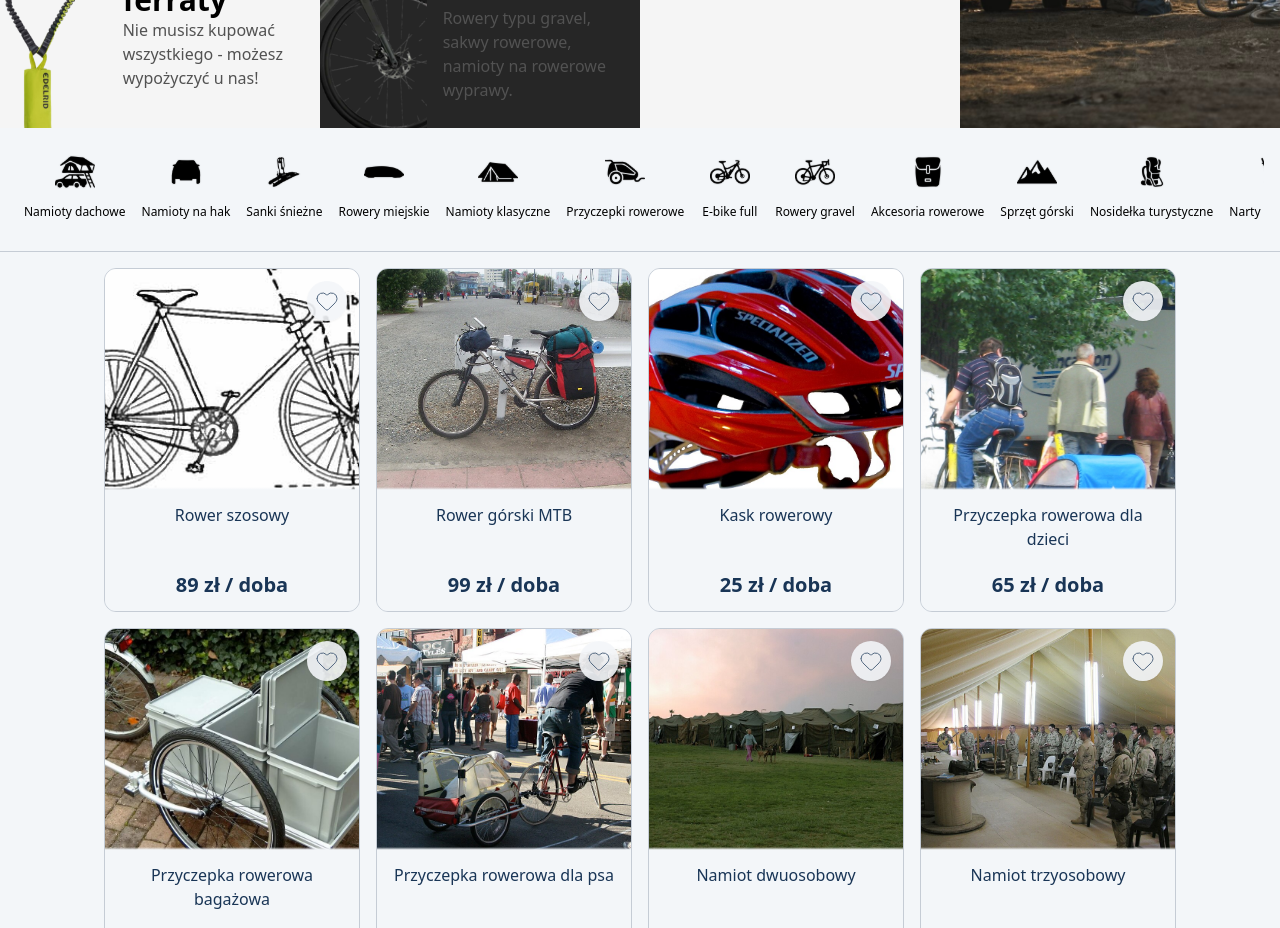
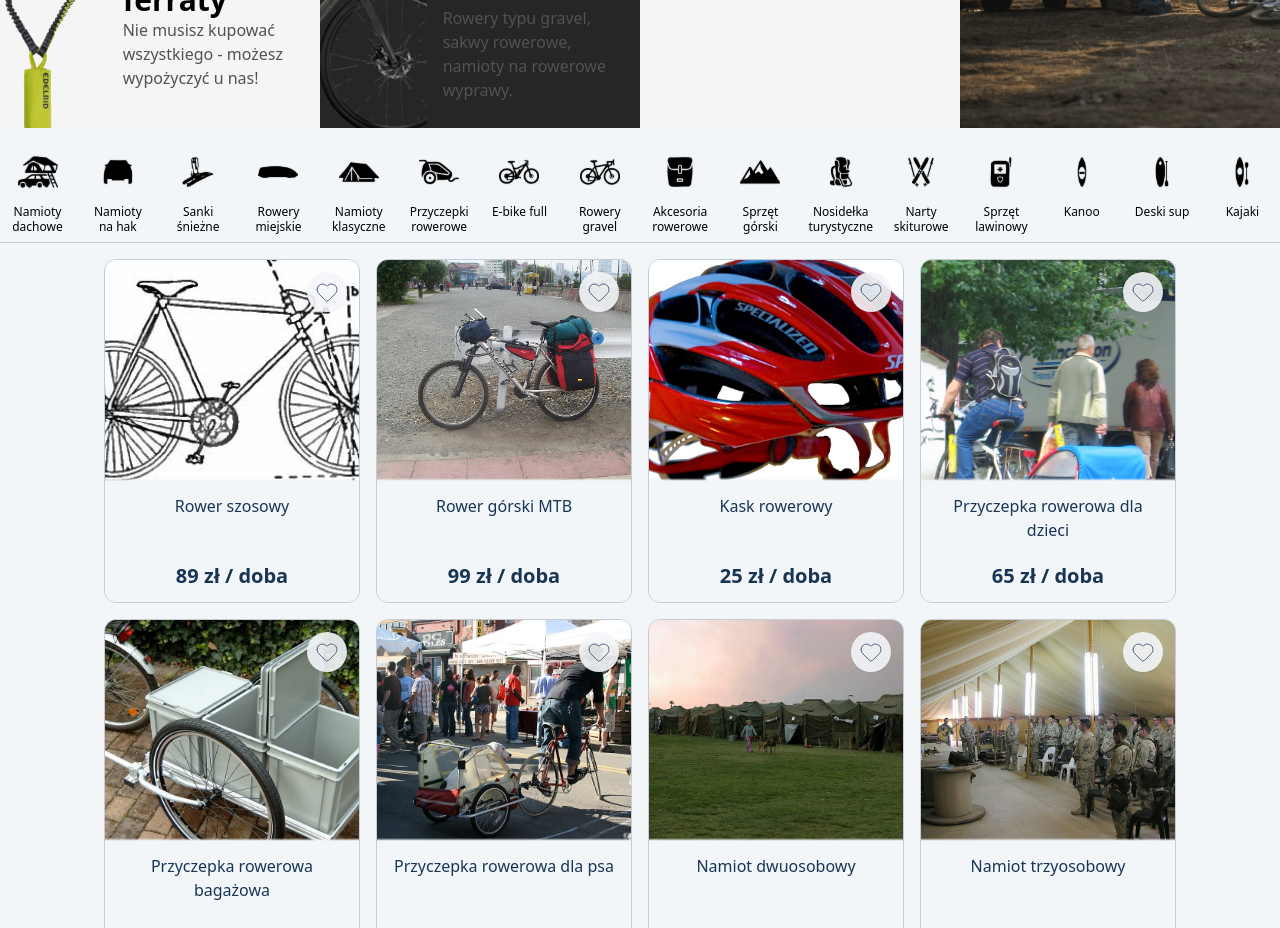
Before and after one commit to sebastian-j/sport-rent-frontend, a React (Vite) app: page / in a window 1280 px wide. Shown: the part 880-1808 px from the top of the page. Built offline with nearby package versions, Linux system fonts and the light colour scheme; no server answers.

Commit message:
feat: add category bar scrolling

```diff
--- a/src/components/CategoryBar.tsx
+++ b/src/components/CategoryBar.tsx
@@ -1,3 +1,5 @@
+import { useEffect, useRef, useState } from 'react';
+import { motion, useReducedMotion } from 'motion/react';
 import roofTentIcon from '../assets/categories/roof-tent.svg';
 import hitchTentIcon from '../assets/categories/hitch-tent.svg';
 import snowSledIcon from '../assets/categories/snow-sled.svg';
@@ -34,19 +36,58 @@ const CATEGORIES = [
   { name: 'Kajaki', icon: kayakIcon },
 ];
 
+const SCROLL_SPEED_PX_PER_SECOND = 24;
+
 export default function CategoryBar() {
-  return (
-    <div className="bg-app-surface border-b border-app-borderSoft select-none">
-      <div className="max-w-[1700px] mx-auto px-4 pt-6 pb-2 text-app-textNeutral">
-        <div className="flex flex-row justify-between items-start overflow-x-auto pb-6">
-          {CATEGORIES.map((category, index) => (
+  const viewportRef = useRef<HTMLDivElement>(null);
+  const categoryGroupRef = useRef<HTMLDivElement>(null);
+  const prefersReducedMotion = useReducedMotion();
+  const [dimensions, setDimensions] = useState({ contentWidth: 0, viewportWidth: 0 });
+
+  useEffect(() => {
+    const viewport = viewportRef.current;
+    const categoryGroup = categoryGroupRef.current;
+
+    if (!viewport || !categoryGroup) return;
+
+    const updateDimensions = () => {
+      const contentWidth = Array.from(categoryGroup.children).reduce(
+        (width, category) => width + category.getBoundingClientRect().width,
+        0
+      );
+
+      setDimensions({
+        contentWidth,
+        viewportWidth: viewport.getBoundingClientRect().width,
+      });
+    };
+
+    updateDimensions();
+
+    const resizeObserver = new ResizeObserver(updateDimensions);
+    resizeObserver.observe(viewport);
+    Array.from(categoryGroup.children).forEach((category) => resizeObserver.observe(category));
+
+    return () => resizeObserver.disconnect();
+  }, []);
+
+  const isOverflowing = dimensions.contentWidth > dimensions.viewportWidth + 1;
+  const shouldAnimate = isOverflowing && !prefersReducedMotion;
+  const groupWidth = isOverflowing ? dimensions.contentWidth : dimensions.viewportWidth;
+  const duration = groupWidth / SCROLL_SPEED_PX_PER_SECOND;
+
+  const categoryGroupClassName = `flex h-[68px] shrink-0 items-start min-[961px]:h-[82px] ${
+    isOverflowing ? 'justify-center' : 'justify-between'
+  }`;
+  const categoryGroupStyle = { width: groupWidth || '100%' };
+  const categoryItems = CATEGORIES.map((category) => (
     <div
-              key={index}
-              className="flex flex-col items-center gap-3 cursor-pointer group min-w-[75px] shrink-0"
+      key={category.name}
+      className="group flex w-16 shrink-0 cursor-pointer flex-col items-center gap-2 min-[961px]:w-[75px] min-[961px]:gap-3"
     >
       <span
         aria-hidden="true"
-                className="h-10 w-10 bg-app-textNeutral transition-transform duration-200 group-hover:scale-110"
+        className="h-8 w-8 bg-app-textNeutral transition-transform duration-200 group-hover:scale-110 min-[961px]:h-10 min-[961px]:w-10"
         style={{
           WebkitMaskImage: `url(${category.icon})`,
           maskImage: `url(${category.icon})`,
@@ -58,12 +99,38 @@ export default function CategoryBar() {
           maskSize: 'contain',
         }}
       />
-              <span className="text-[12px] text-center font-medium leading-tight px-2">
+      <span className="line-clamp-2 px-1 text-center text-[11px] font-medium leading-[14px] min-[961px]:px-2 min-[961px]:text-[12px] min-[961px]:leading-tight">
         {category.name}
       </span>
     </div>
-          ))}
+  ));
+
+  return (
+    <div className="bg-app-surface border-b border-app-borderSoft select-none">
+      <div
+        ref={viewportRef}
+        className={`w-full pb-2 pt-6 text-app-textNeutral ${
+          prefersReducedMotion && isOverflowing ? 'overflow-x-auto' : 'overflow-hidden'
+        }`}
+      >
+        <motion.div
+          className="flex w-max min-w-full"
+          animate={{ x: shouldAnimate ? -groupWidth : 0 }}
+          transition={
+            shouldAnimate
+              ? { duration, ease: 'linear', repeat: Infinity, repeatType: 'loop' }
+              : { duration: 0 }
+          }
+        >
+          <div ref={categoryGroupRef} className={categoryGroupClassName} style={categoryGroupStyle}>
+            {categoryItems}
           </div>
+          {isOverflowing && (
+            <div aria-hidden="true" className={categoryGroupClassName} style={categoryGroupStyle}>
+              {categoryItems}
+            </div>
+          )}
+        </motion.div>
       </div>
     </div>
   );
```
Lines whose indentation alone changed are shown as unchanged.
